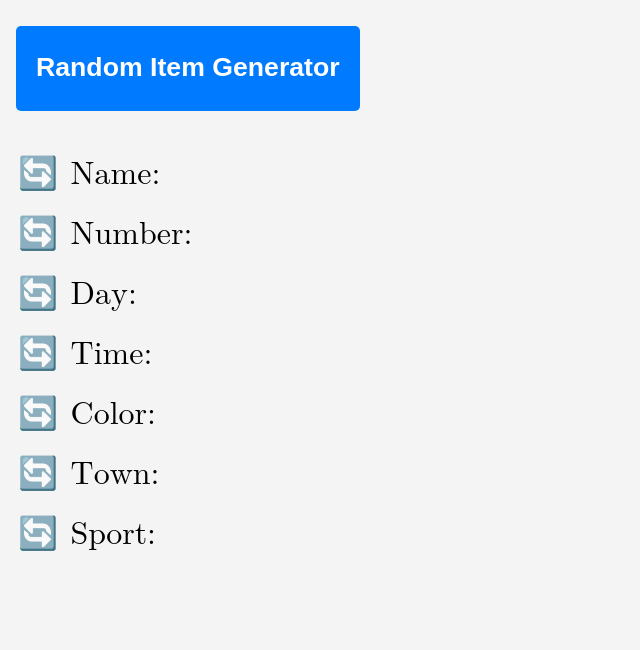
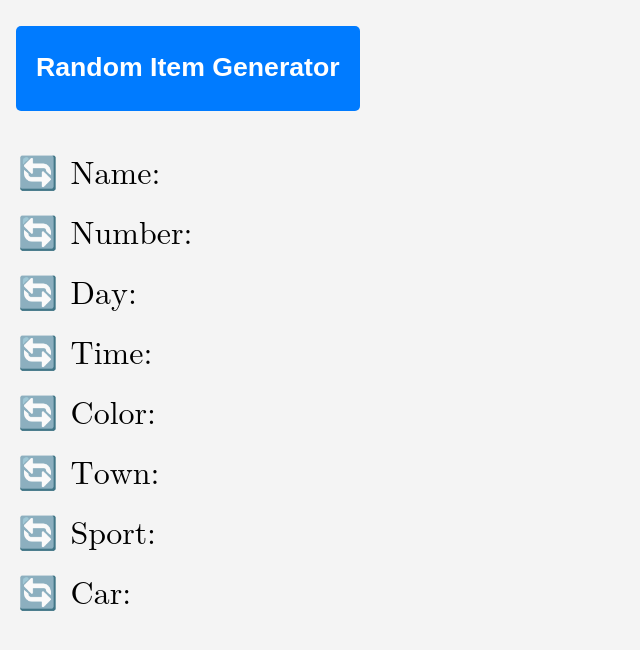
Before and after one commit to dnslp/random, a plain HTML site: page index.html in a window 1280 px wide. Shown: the whole page, without its empty margins (0-640 px from the left). Drawn offline with Linux system fonts and the light colour scheme.

Commit message:
Update cars index.html

```diff
--- a/index.html
+++ b/index.html
@@ -96,6 +96,11 @@
           <button class="refresh" onclick="generateSport()">🔄</button>
           <span>Sport:</span>
           <span class="item" contenteditable="true" id="sport"></span>
+        </li>
+          <li>
+          <button class="refresh" onclick="generateCar()">🔄</button>
+          <span>Car:</span>
+          <span class="item" contenteditable="true" id="car"></span>
         </li>
       </ul>
     </div>
@@ -228,6 +233,24 @@
         document.getElementById('sport').innerText =
           sports[Math.floor(Math.random() * sports.length)];
       }
+      function generateCar() {
+        const cars = [
+          'Toyota',
+          'Ford',
+          'Chevrolet',
+          'Hyundai',
+          'Nissan',
+          'Honda',
+          'Buick',
+          'Jeep',
+          'Volvo',
+          'Volkswagen',
+          'Kia',
+          'Dodge'
+        ];
+        document.getElementById('car').innerText =
+          cars[Math.floor(Math.random() * cars.length)];
+      }
 
       function generateAll() {
         generateName();
@@ -237,6 +260,7 @@
         generateColor();
         generateTown();
         generateSport();
+        generateCar();
       }
     </script>
   </body>
```
